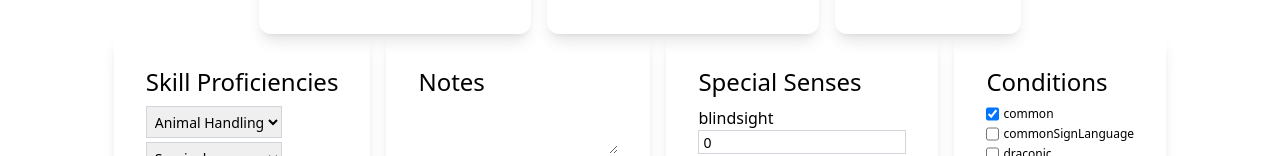
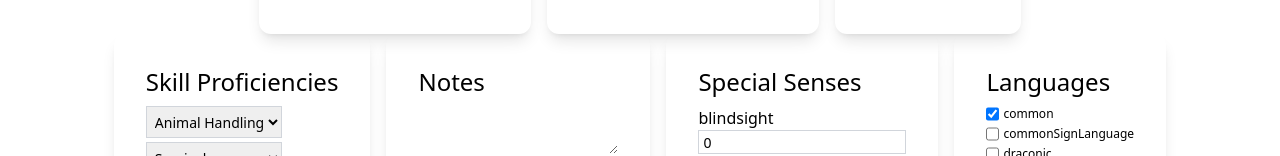
Before and after one commit to troyrthompson/dm-tools, a Next.js app: page /character/add in a window 1280 px wide. Shown: the part 456-612 px from the top of the page. Built offline with nearby package versions, Linux system fonts and the light colour scheme.

Commit message:
Fix names

```diff
--- a/app/components/character/EditCharacterSheet.tsx
+++ b/app/components/character/EditCharacterSheet.tsx
@@ -204,12 +204,12 @@ export const EditCharacterSheet = ({characterId}) => {
                 </div>
 
                 <div className="p-8 rounded-xl shadow-lg">
-                    <h2 className="text-2xl mb-2 mt-0">Conditions</h2>
+                    <h2 className="text-2xl mb-2 mt-0">Languages</h2>
                     {Object.entries(formData.languages).map((data: any, i: number) => {
                         return (
                             <div className="text-xs mb-1 flex align-center">
                                 <input onChange={handleChange} className="text-sm border border-gray-300 mr-1" type="checkbox" name={`languages.${data[0]}`} key={`languages${data[0]}`} id={`languages${data[0]}`} defaultChecked={formData.languages[data[0]]} />
-                                <label htmlFor={`conditions${data[0]}`}>{data[0]}</label>
+                                <label htmlFor={`languages${data[0]}`}>{data[0]}</label>
                             </div>
                         )
                     })}
--- a/app/components/character/ViewCharacterSheet.tsx
+++ b/app/components/character/ViewCharacterSheet.tsx
@@ -188,7 +188,7 @@ export const ViewCharacterSheet = ({ character }) => {
                 {showNotes(character)}
             </div>
             <div className="p-8 rounded-xl shadow-lg">
-                <h2 className="text-2xl mb-2 mt-0">Skills</h2>
+                <h2 className="text-2xl mb-2 mt-0">Languages</h2>
                 {buildLanguagesList(character)}
             </div>
         </div>
```
